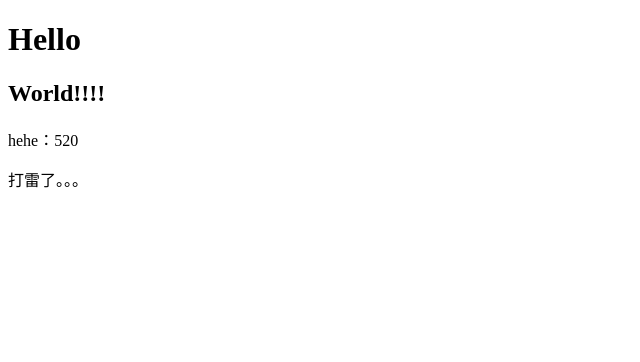
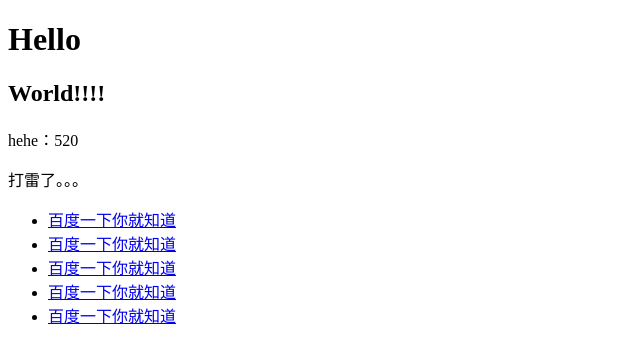
Before and after one commit to LinJere/mynameisjames, a plain HTML site: page index.html in a window 1280 px wide. Shown: the whole page, without its empty margins (0-640 px from the left). Drawn offline with Linux system fonts and the light colour scheme.

Commit message:
新增了一些新的功能

```diff
--- a/index.html
+++ b/index.html
@@ -9,5 +9,12 @@
 	<h2>World!!!!</h2>
 	<p>hehe：520</p>
 	<p>打雷了。。。</p>
+	<ul>
+		<li><a href="#">百度一下你就知道</a></li>
+		<li><a href="#">百度一下你就知道</a></li>
+		<li><a href="#">百度一下你就知道</a></li>
+		<li><a href="#">百度一下你就知道</a></li>
+		<li><a href="#">百度一下你就知道</a></li>
+	</ul>
 </body>
 </html>
```
